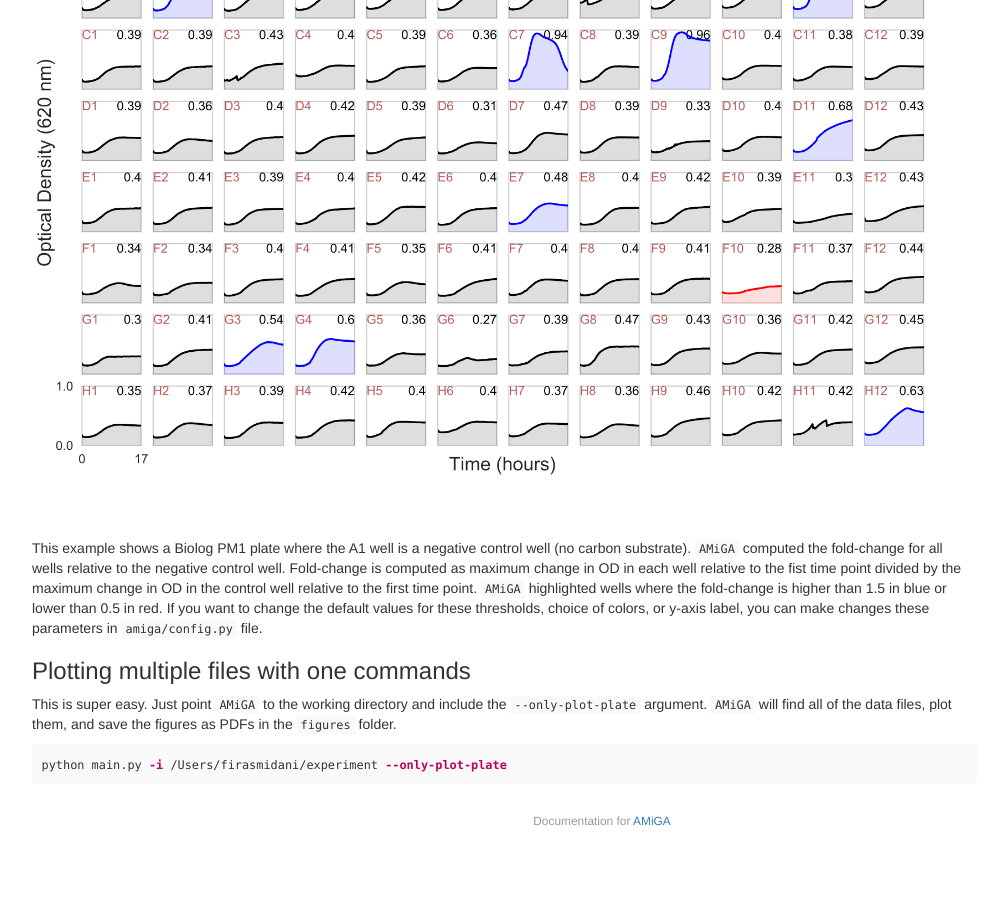
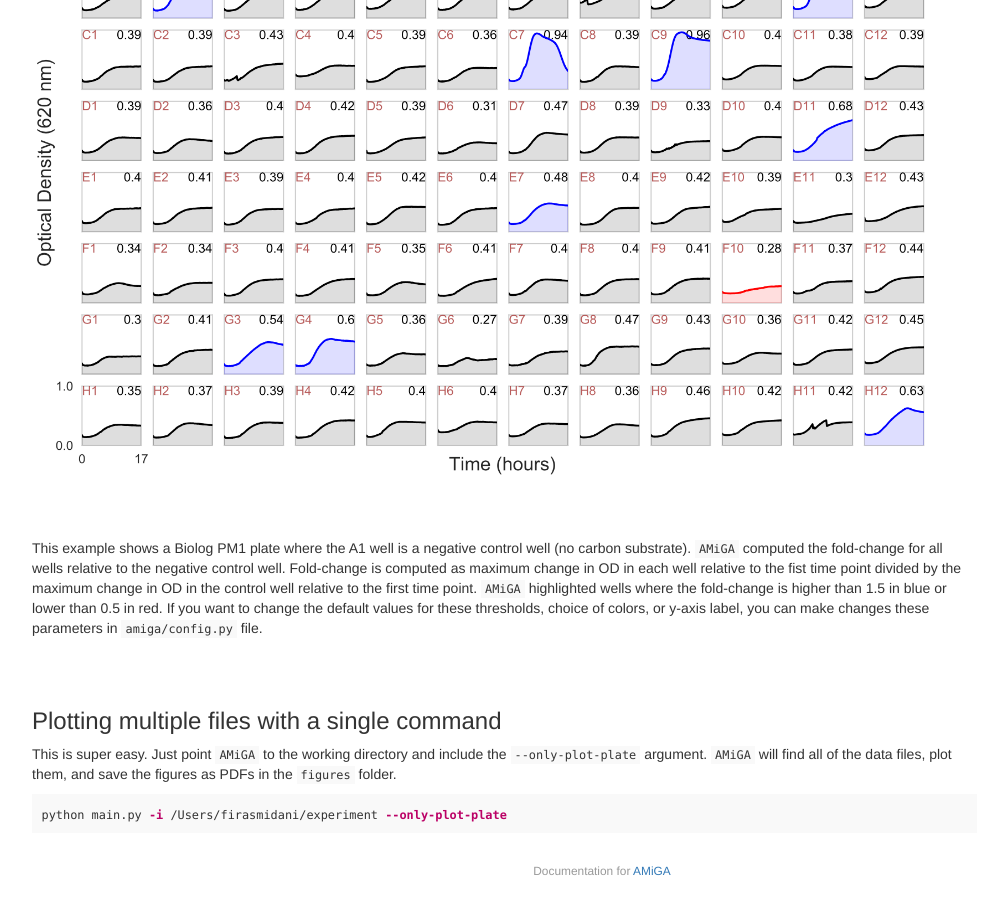
Before and after one commit to firasmidani/amiga, a Jekyll site: the page built from docs/_posts/2020-03-25-plotting.md, in a window 1280 px wide and 900 px high, scrolled down 1156 px. Shown: the whole window, without its empty margins (38-1030 px from the left). Built offline with Jekyll 4.4.1, drawn with Linux system fonts in a browser that asks for light colours; before the commit the page ends 2006 px from its top, so only the background shows below that.

Commit message:
more plotting details

```diff
--- a/docs/_posts/2020-03-25-plotting.md
+++ b/docs/_posts/2020-03-25-plotting.md
@@ -41,7 +41,9 @@ In your `/Users/firasmidani/experiment/figures` folder, you will find `PRB951_PM
 
 This example shows a Biolog PM1 plate where the A1 well is a negative control well (no carbon substrate). `AMiGA` computed the fold-change for all wells relative to the negative control well. Fold-change is computed as maximum change in OD in each well relative to the fist time point divided by the maximum change in OD in the control well relative to the first time point. `AMiGA` highlighted wells where the fold-change is higher than 1.5 in blue or lower than 0.5 in red. If you want to change the default values for these thresholds, choice of colors, or y-axis label, you can make changes these parameters in `amiga/config.py` file.
 
-### Plotting multiple files with one commands
+<br /><br />
+
+### Plotting multiple files with a single command
 
 This is super easy. Just point `AMiGA` to the working directory and include the `--only-plot-plate` argument. `AMiGA` will find all of the data files, plot them, and save the figures as PDFs in the `figures` folder.
 
```
